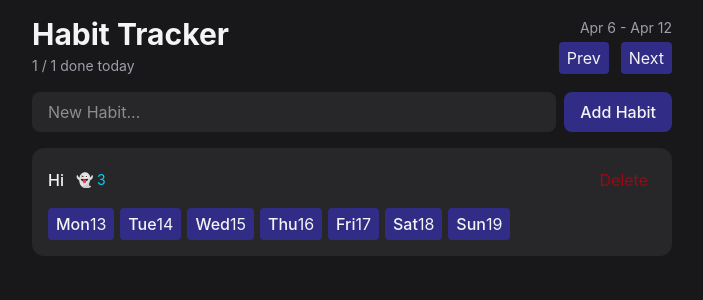
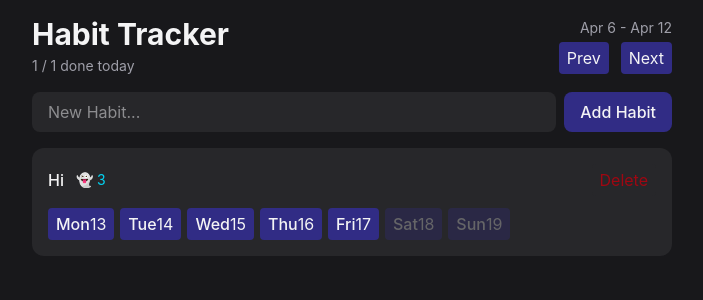
Before and after one commit to AndrewS227/React_Habit, a React (Vite) app: page / in a window 1280 px wide. Shown: the top 300 px of the page, without its empty margins (288-991 px from the left). Built offline with nearby package versions, Linux system fonts and the light colour scheme.

Commit message:
Added disabled property for Button2 in HabitItem func. Future dates will be disabled.

```diff
--- a/src/components/HabitList.tsx
+++ b/src/components/HabitList.tsx
@@ -1,4 +1,4 @@
-import { eachDayOfInterval, endOfWeek, format, startOfWeek } from "date-fns" // date-fns import!
+import { eachDayOfInterval, endOfWeek, format, isFuture, startOfWeek } from "date-fns" // date-fns import!
 import { Button2 } from "./Button"
 
 export function HabitList(){
@@ -35,7 +35,7 @@ function HabitItem({habit}: HabitItemProps){
         </div>
         <div className="flex gap-1.5">
             {visibleDates.map(date => (
-                <Button2 key={date.toISOString()}>
+                <Button2 key={date.toISOString()} disabled={isFuture(date)}>
                     <span className="font-medium">{format(date, "EEE")}</span>
                     <span>{format(date, "d")}</span>
                 </Button2>
```
